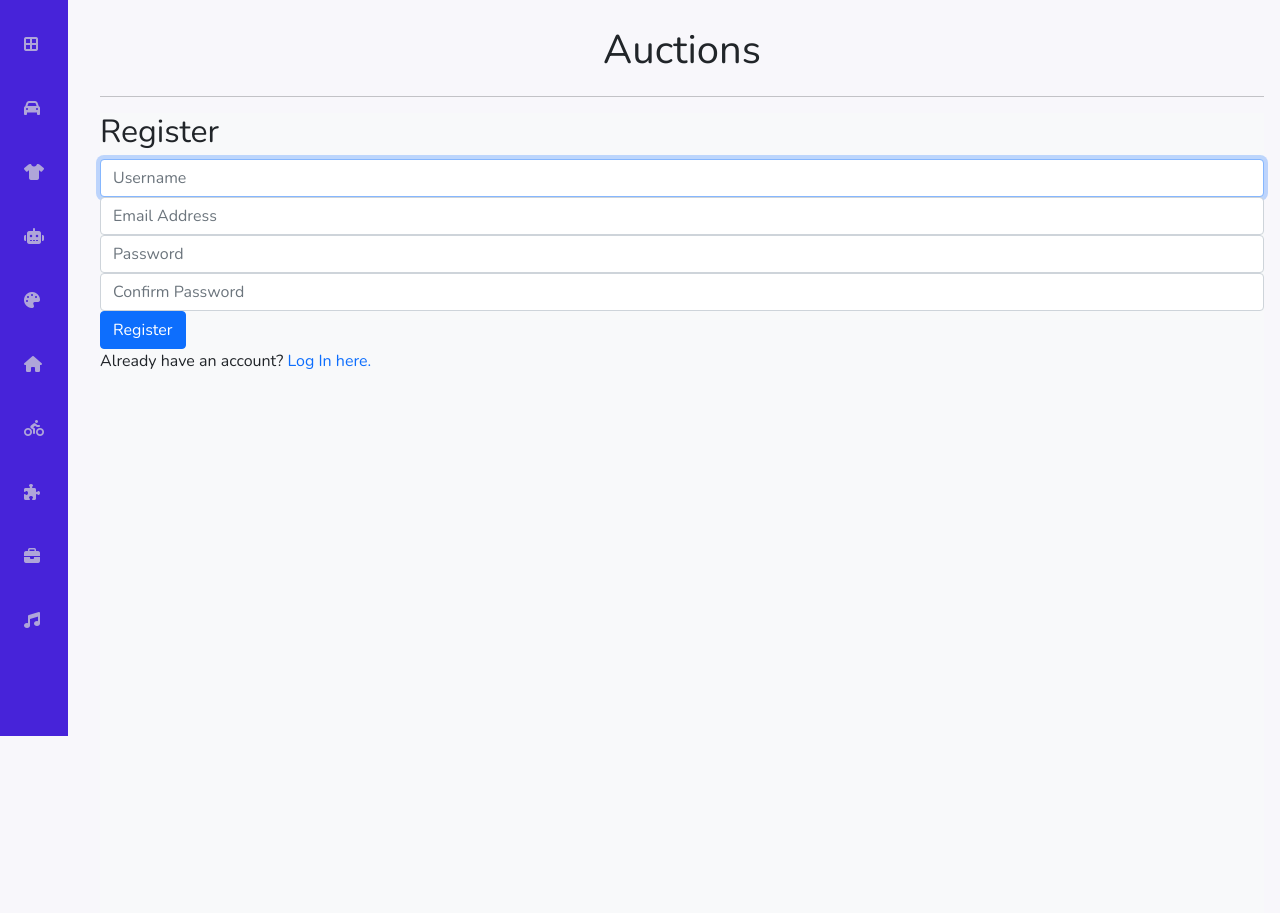
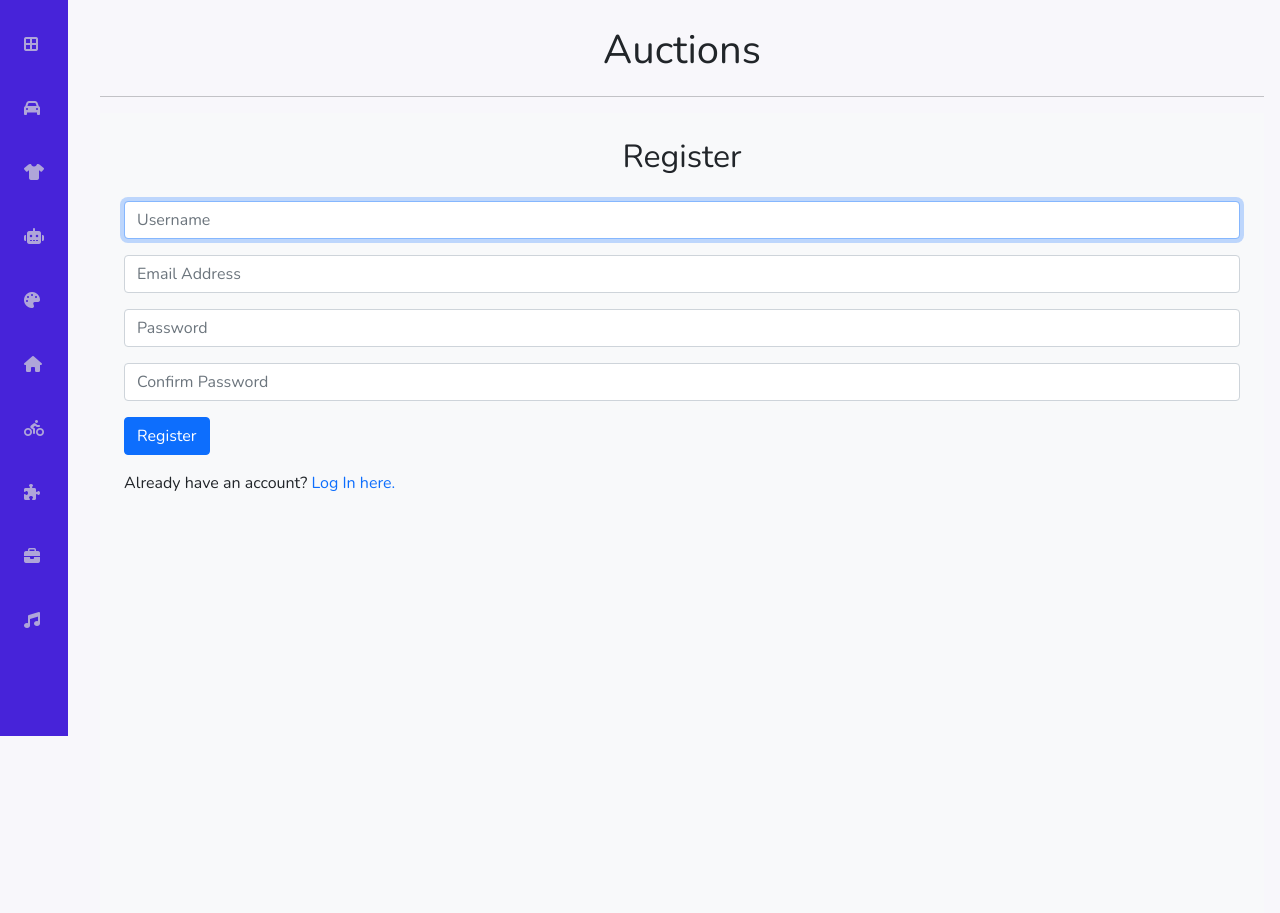
Before and after one commit to JSerwatka/CS50-Commerce, a Django app: page /register in a window 1280 px wide. Shown: the part 64-977 px from the top of the page. Run offline with Django 3.2, Linux system fonts and the light colour scheme; some libraries are stand-ins or nearby versions.

Commit message:
feat: style login adn register

```diff
--- a/auctions/static/auctions/styles.css
+++ b/auctions/static/auctions/styles.css
@@ -1,6 +1,10 @@
 :root {
     --first-color-light2: #785fe2;
 }
+
+/* ^^^^ Listing page ^^^^ */
+/* ^^^^^^^^^^^^^^^^^^^^^^ */
+
 
 
 /* --- Styles --- */
@@ -29,13 +33,13 @@ body {
     padding: 20px 0 0 0;
 }
 
-/* ^^^^ Listing page ^^^^ */
-
-.category-name {
+.sub-title {
     text-align: center;
     padding: 20px 0;
     font-size: 2rem;
 }
+
+/* ^^^^ Listing page ^^^^ */
 
 /* auction title */
 div.auction-title {
--- a/auctions/templates/auctions/category_auctions.html
+++ b/auctions/templates/auctions/category_auctions.html
@@ -1,7 +1,7 @@
 {% extends "auctions/layout.html" %}
 
 {% block body %}
-    <div class="category-name">{{category_full}}</div>
+    <div class="sub-title">{{category_full}}</div>
 
     {% for auction in auctions %}
         {% include "auctions/listings_layout.html" %}
--- a/auctions/templates/auctions/index.html
+++ b/auctions/templates/auctions/index.html
@@ -1,7 +1,7 @@
 {% extends "auctions/layout.html" %}
 
 {% block body %}
-    <div class="category-name">All Listings</div>
+    <div class="sub-title">All Listings</div>
 
     {% for auction in auctions %}
         {% include "auctions/listings_layout.html" %}
--- a/auctions/templates/auctions/register.html
+++ b/auctions/templates/auctions/register.html
@@ -1,30 +1,30 @@
 {% extends "auctions/layout.html" %}
 
 {% block body %}
-
-    <h2>Register</h2>
+    <div class="container">
+        <div class="sub-title">Register</div>
 
         {% if message %}
-        <div>{{ message }}</div>
+            <div class="mb-3">{{ message }}</div>
         {% endif %}
 
-    <form action="{% url 'auctions:register' %}" method="post">
+        <form action="{% url 'auctions:register' %}" method="post" class="mb-3">
             {% csrf_token %}
-        <div class="form-group">
+            <div class="mb-3">
                 <input class="form-control" autofocus type="text" name="username" placeholder="Username">
             </div>
-        <div class="form-group">
+            <div class="mb-3">
                 <input class="form-control" type="email" name="email" placeholder="Email Address">
             </div>
-        <div class="form-group">
+            <div class="mb-3">
                 <input class="form-control" type="password" name="password" placeholder="Password">
             </div>
-        <div class="form-group">
+            <div class="mb-3">
                 <input class="form-control" type="password" name="confirmation" placeholder="Confirm Password">
             </div>
             <input class="btn btn-primary" type="submit" value="Register">
         </form>
 
         Already have an account? <a href="{% url 'auctions:login' %}">Log In here.</a>
-
+        </div>
 {% endblock %}
```
Also changed, not shown: auctions/templates/auctions/login.html (+7 -7 lines). Lines whose indentation alone changed are shown as unchanged.
